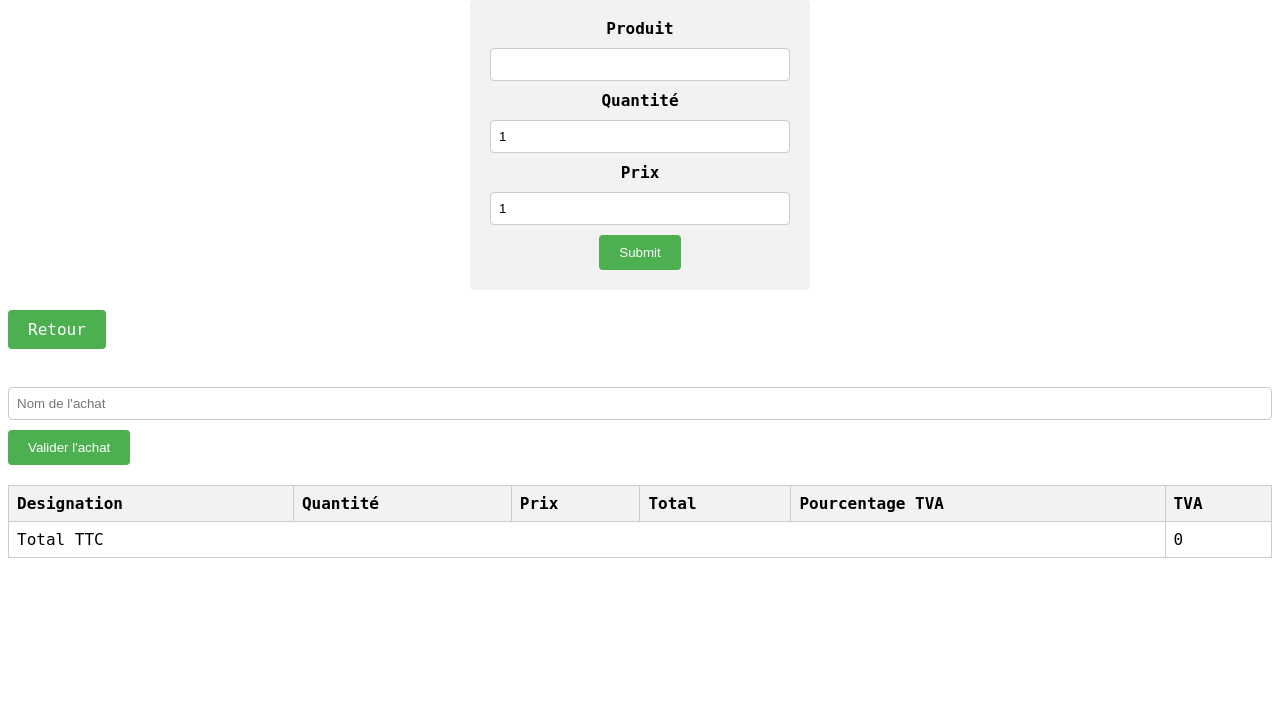
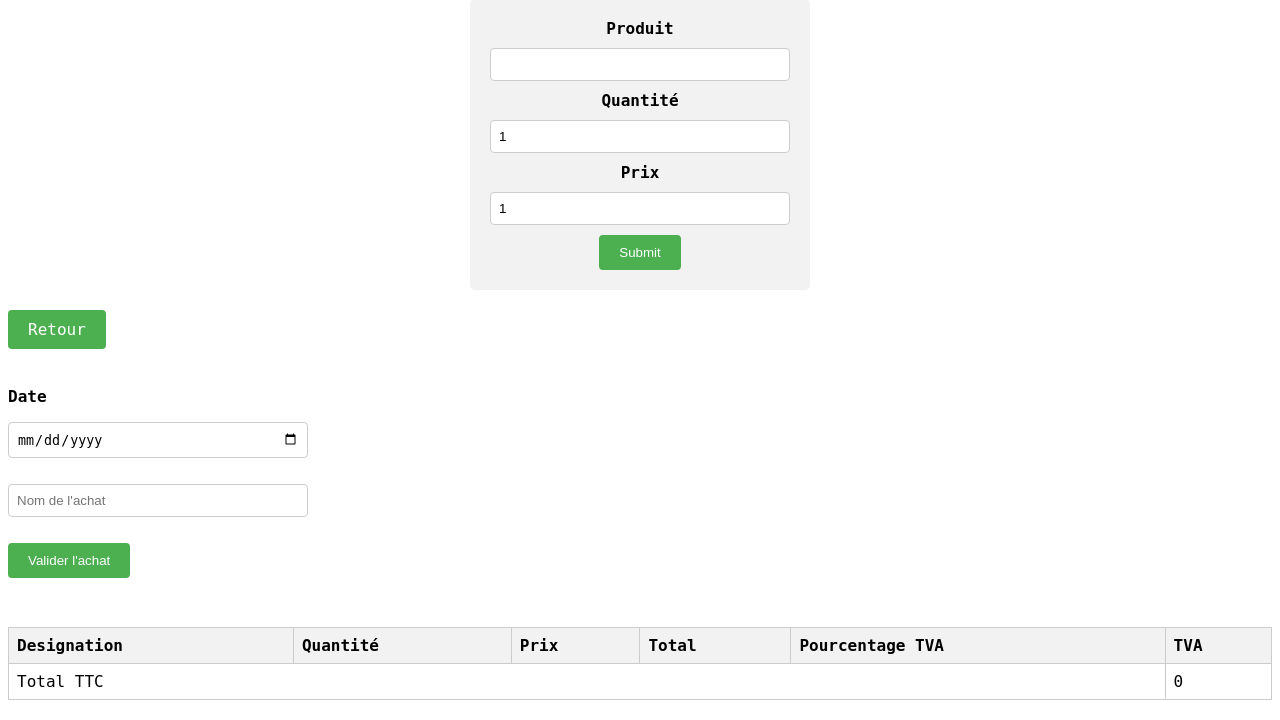
Before and after one commit to Kenny101001/devis, a PHP site: page /achat.php?idClient=1 in a window 1280 px wide. Shown: the part 80-800 px from the top of the page. Run offline with PHP 8.4, Linux system fonts and the light colour scheme; tables that the repository leaves empty hold one stand-in row (values such as "Sample post").

Commit message:
date mois historique devis
Efa mety le mijery historique par mois

De napiko insert date manuellement eo @ validation achat de in no raisiny any @ insertHistorique

Tsy nisy nivako ny function m get Anle mois sy nytariny fa juste eo @ le mi insert no napina date

```diff
--- a/achat.php
+++ b/achat.php
@@ -71,6 +71,7 @@ $tva = 20;
 
 		input[type="text"],
 		input[type="number"],
+		input[type="date"],
 		select {
 			width: 100%;
 			padding: 8px;
@@ -265,10 +266,12 @@ $tva = 20;
 			<br>
 
 			<form action="insertHistoAchat.php" method="GET">
-			<input type="text" name="nom" placeholder="Nom de l'achat" required>
-			<input type="hidden" name="idClient" value="<?php echo $donneInfo['id_client'] ?>">
-			<input type="hidden" name="nbDevis" value="<?php echo $donneInfo['nb_devis'] ?>">
-			<input type="submit" name="validerAchat" value="Valider l'achat">
+				<label>Date</label>
+				<p><input type="date" name="date" style="width: 300px;"></p>
+				<p><input type="text" name="nom" placeholder="Nom de l'achat" style="width: 300px;" required></p>
+				<input type="hidden" name="idClient" value="<?php echo $donneInfo['id_client'] ?>">
+				<input type="hidden" name="nbDevis" value="<?php echo $donneInfo['nb_devis'] ?>">
+				<p><input type="submit" name="validerAchat" value="Valider l'achat"></p><br>
 			</form>
 
 			<?php } ?>
--- a/base.sql
+++ b/base.sql
@@ -67,3 +67,8 @@ create or REPLACE VIEW dateClient as
 SELECT DISTINCT(historique.id_client),client.nom, historique.date
 FROM AchatHistorique join client on client.id_client = AchatHistorique.id_client
 join historique on historique.id_client = AchatHistorique.id_client;
+
+SELECT DISTINCT v_totalclient.id_client, nom, MonthName(historique.date) AS mois, v_totalclient.total
+    FROM v_totalclient
+    JOIN historique ON v_totalclient.id_client = historique.id_client
+    WHERE MonthName(historique.date) = 'July' ORDER BY v_totalclient.id_client
--- a/function/function.php
+++ b/function/function.php
@@ -124,13 +124,14 @@ function getAchatHisto($id, $nbDevis)
     return $execut;
 }
 
-function insertHistorique($idClient,$designation,$nbDevis)
+function insertHistorique($idClient,$designation,$nbDevis, $date)
 {
     include("function/connexion.php");
 
-    $sql = "INSERT INTO `historique`  (`id_client`, `designation`, `nb_devis`) VALUES (%d,'%s',%d)";
+    // $sql = "INSERT INTO `historique`  (`id_client`, `designation`, `nb_devis`, `date`) VALUES (%d,'%s',%d,now())";
+    $sql = "INSERT INTO `historique`  (`id_client`, `designation`, `nb_devis`, `date`) VALUES (%d,'%s',%d,'%s')";
 
-    $sql = sprintf($sql, $idClient, $designation,$nbDevis);
+    $sql = sprintf($sql, $idClient, $designation,$nbDevis, $date);
 
     $execut = mysqli_query($bdd, $sql);
 
@@ -153,7 +154,7 @@ function getHisorique($id)
     return $execut;
 }
 
-function ValidationAchat($idClient,$designation, $nbDevis)
+function ValidationAchat($idClient,$designation, $nbDevis, $date)
 {
     include("function/connexion.php");
 
@@ -164,7 +165,7 @@ function ValidationAchat($idClient,$designation, $nbDevis)
        insertAchatHisto($donneAchat['id_client'] , $donneAchat['achat'], $donneAchat['quantité'], $donneAchat['prix'],$donneAchat['pourcentage_tva'],$donneAchat['total_TVA'] ,$donneAchat['nb_devis']);
     }
 
-    insertHistorique($idClient,$designation,$nbDevis);
+    insertHistorique($idClient,$designation,$nbDevis, $date);
 
     $nbDevis += 1;
     updateNbDevis($idClient,$nbDevis);
--- a/insertHistoAchat.php
+++ b/insertHistoAchat.php
@@ -7,8 +7,9 @@ if (isset($_GET['validerAchat'])) {
 	$idClient = $_GET['idClient'];
 	$nbDevis = $_GET['nbDevis'];
 	$nom = $_GET['nom'];
+	$date = $_GET['date'];
 
-	ValidationAchat($idClient, $nom, $nbDevis);
+	ValidationAchat($idClient, $nom, $nbDevis, $date);
 
 }
 
```
Also changed, not shown: historiqueMois.php (+4 -4 lines), index.php (indentation only).
